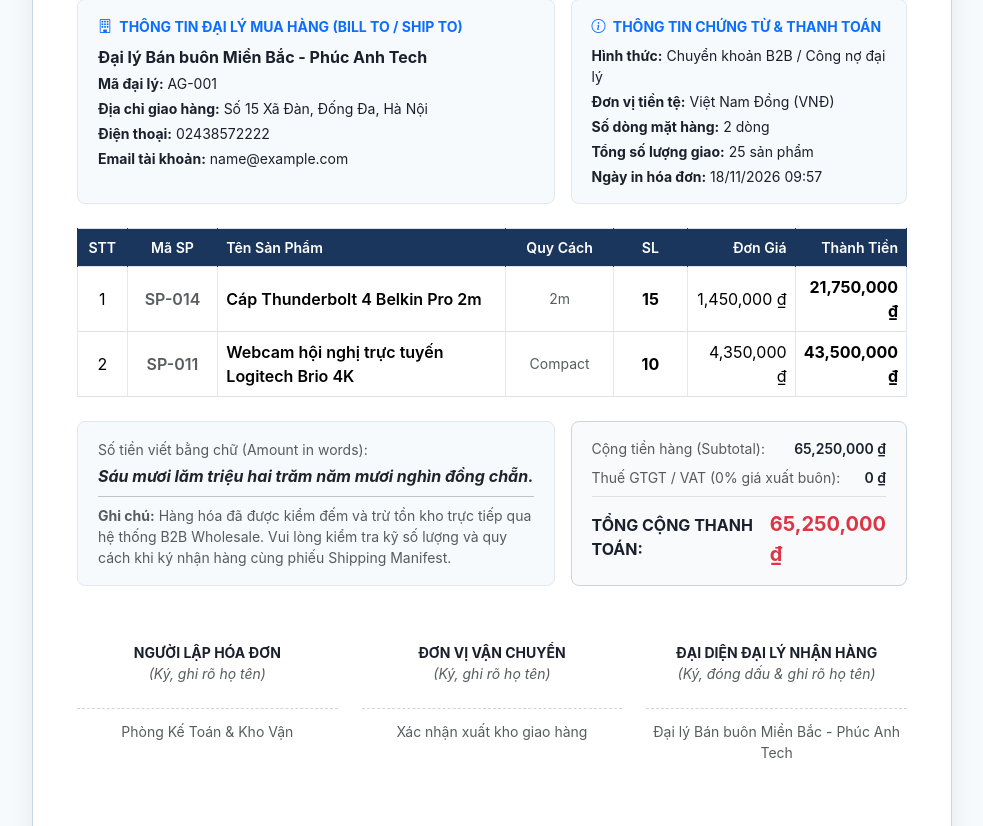
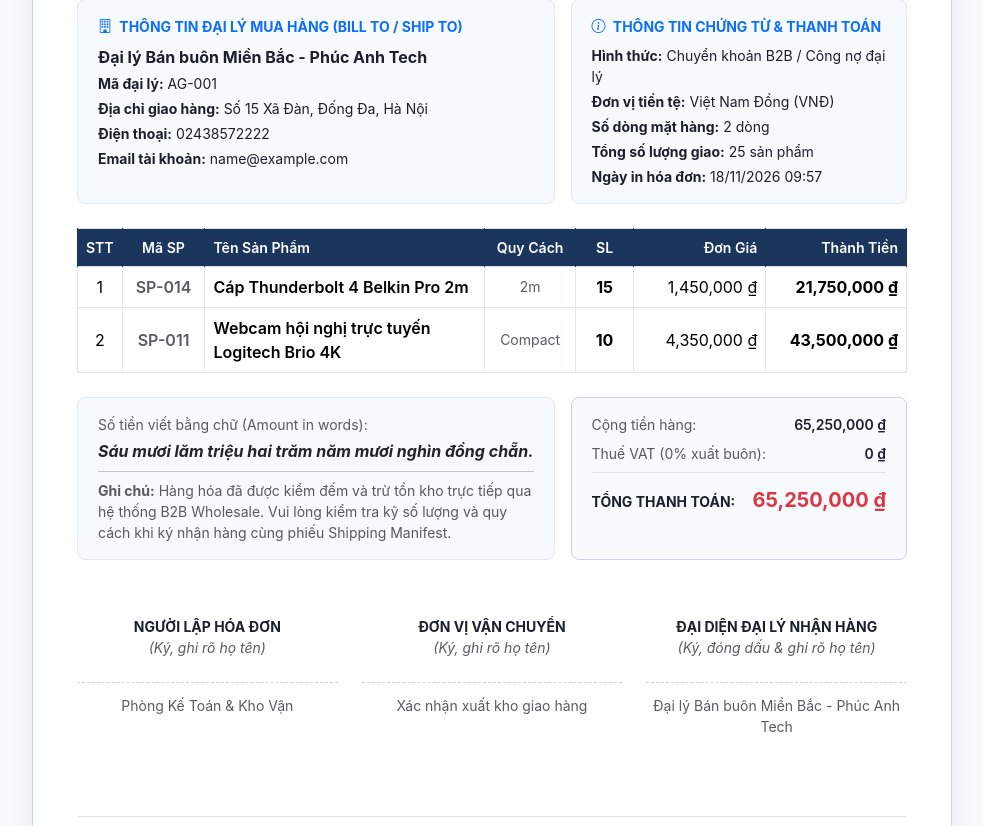
Before and after one commit to thinhvo06/B2BWholesaleSystem, an ASP.NET Core app: page /Order/Invoice/6 in a window 1280 px wide. Shown: the part 524-1350 px from the top of the page, without its empty margins (148-1131 px from the left). Run offline with ASP.NET Core 8, Linux system fonts and the light colour scheme; the visitor is signed in with stand-in values (Sample User, id 1); some libraries are stand-ins or nearby versions.

Commit message:
style(web): polish A4 print layout and single-line currency alignment on Printable Invoice

```diff
--- a/B2B.Web/Views/Order/Invoice.cshtml
+++ b/B2B.Web/Views/Order/Invoice.cshtml
@@ -75,12 +75,13 @@
     @@media print {
         @@page {
             size: A4 portrait;
-            margin: 12mm 14mm;
+            margin: 10mm 12mm;
         }
 
         body {
             background: #ffffff !important;
             color: #000000 !important;
+            font-size: 12px !important;
             -webkit-print-color-adjust: exact !important;
             print-color-adjust: exact !important;
         }
@@ -98,6 +99,23 @@
             padding: 0 !important;
             max-width: 100% !important;
             margin: 0 !important;
+        }
+
+        .invoice-brand-bar {
+            display: flex !important;
+            flex-direction: row !important;
+            flex-wrap: nowrap !important;
+            justify-content: space-between !important;
+            padding-bottom: 12px !important;
+            margin-bottom: 14px !important;
+        }
+
+        .invoice-meta-box, .invoice-totals-box {
+            padding: 10px 14px !important;
+        }
+
+        .signature-box {
+            min-height: 65px !important;
         }
 
         .d-print-none {
@@ -175,7 +193,7 @@
 
     <!-- Bill To / Ship To & Payment Info -->
     <div class="row g-3 mb-4">
-        <div class="col-md-7">
+        <div class="col-7">
             <div class="invoice-meta-box h-100">
                 <div class="text-uppercase small fw-bold text-primary mb-2">
                     <i class="bi bi-building me-1"></i> Thông Tin Đại Lý Mua Hàng (Bill To / Ship To)
@@ -188,7 +206,7 @@
             </div>
         </div>
 
-        <div class="col-md-5">
+        <div class="col-5">
             <div class="invoice-meta-box h-100">
                 <div class="text-uppercase small fw-bold text-primary mb-2">
                     <i class="bi bi-info-circle me-1"></i> Thông Tin Chứng Từ & Thanh Toán
@@ -207,13 +225,13 @@
         <table class="table table-bordered invoice-table mb-0">
             <thead>
                 <tr>
-                    <th class="text-center" style="width: 6%;">STT</th>
-                    <th class="text-center" style="width: 11%;">Mã SP</th>
-                    <th style="width: 35%;">Tên Sản Phẩm</th>
-                    <th class="text-center" style="width: 13%;">Quy Cách</th>
-                    <th class="text-center" style="width: 9%;">SL</th>
-                    <th class="text-end" style="width: 13%;">Đơn Giá</th>
-                    <th class="text-end" style="width: 13%;">Thành Tiền</th>
+                    <th class="text-center text-nowrap" style="width: 5%;">STT</th>
+                    <th class="text-center text-nowrap" style="width: 10%;">Mã SP</th>
+                    <th style="width: 34%;">Tên Sản Phẩm</th>
+                    <th class="text-center text-nowrap" style="width: 11%;">Quy Cách</th>
+                    <th class="text-center text-nowrap" style="width: 7%;">SL</th>
+                    <th class="text-end text-nowrap" style="width: 16%;">Đơn Giá</th>
+                    <th class="text-end text-nowrap" style="width: 17%;">Thành Tiền</th>
                 </tr>
             </thead>
             <tbody>
@@ -225,12 +243,12 @@
                     var lineTotal = detail.Quantity * detail.UnitAmount;
                     <tr>
                         <td class="text-center">@(stt++)</td>
-                        <td class="text-center fw-semibold text-muted">SP-@detail.ItemID.ToString("D3")</td>
+                        <td class="text-center fw-semibold text-muted text-nowrap">SP-@detail.ItemID.ToString("D3")</td>
                         <td class="fw-semibold">@(detail.Item?.ItemName ?? $"Sản phẩm #{detail.ItemID}")</td>
-                        <td class="text-center text-muted small">@(string.IsNullOrWhiteSpace(detail.Item?.Size) ? "Tiêu chuẩn" : detail.Item.Size)</td>
+                        <td class="text-center text-muted small text-nowrap">@(string.IsNullOrWhiteSpace(detail.Item?.Size) ? "Tiêu chuẩn" : detail.Item.Size)</td>
                         <td class="text-center fw-bold">@detail.Quantity</td>
-                        <td class="text-end">@detail.UnitAmount.ToString("#,##0") ₫</td>
-                        <td class="text-end fw-bold">@lineTotal.ToString("#,##0") ₫</td>
+                        <td class="text-end text-nowrap">@detail.UnitAmount.ToString("#,##0") ₫</td>
+                        <td class="text-end fw-bold text-nowrap">@lineTotal.ToString("#,##0") ₫</td>
                     </tr>
                 }
             </tbody>
@@ -239,7 +257,7 @@
 
     <!-- Totals & Amount In Words -->
     <div class="row g-3 align-items-stretch mb-4 page-break-avoid">
-        <div class="col-md-7">
+        <div class="col-7">
             <div class="invoice-meta-box h-100 d-flex flex-column justify-content-center">
                 <div class="small text-muted mb-1">Số tiền viết bằng chữ (Amount in words):</div>
                 <div class="fw-bold fst-italic text-dark">@Model.AmountInWords.</div>
@@ -250,19 +268,19 @@
             </div>
         </div>
 
-        <div class="col-md-5">
+        <div class="col-5">
             <div class="invoice-totals-box h-100">
                 <div class="d-flex justify-content-between small mb-2">
-                    <span class="text-muted">Cộng tiền hàng (Subtotal):</span>
-                    <span class="fw-semibold">@Model.SubTotal.ToString("#,##0") ₫</span>
+                    <span class="text-muted">Cộng tiền hàng:</span>
+                    <span class="fw-semibold text-nowrap">@Model.SubTotal.ToString("#,##0") ₫</span>
                 </div>
                 <div class="d-flex justify-content-between small mb-2 pb-2 border-bottom">
-                    <span class="text-muted">Thuế GTGT / VAT (0% giá xuất buôn):</span>
-                    <span class="fw-semibold">@Model.VatAmount.ToString("#,##0") ₫</span>
+                    <span class="text-muted">Thuế VAT (0% xuất buôn):</span>
+                    <span class="fw-semibold text-nowrap">@Model.VatAmount.ToString("#,##0") ₫</span>
                 </div>
-                <div class="d-flex justify-content-between align-items-baseline pt-1">
-                    <span class="fw-bold text-uppercase">Tổng Cộng Thanh Toán:</span>
-                    <span class="fs-5 fw-bold text-danger">@Model.GrandTotal.ToString("#,##0") ₫</span>
+                <div class="d-flex justify-content-between align-items-baseline gap-2 pt-1">
+                    <span class="fw-bold small text-uppercase text-nowrap">Tổng Thanh Toán:</span>
+                    <span class="fs-5 fw-bold text-danger text-nowrap">@Model.GrandTotal.ToString("#,##0") ₫</span>
                 </div>
             </div>
         </div>
```
